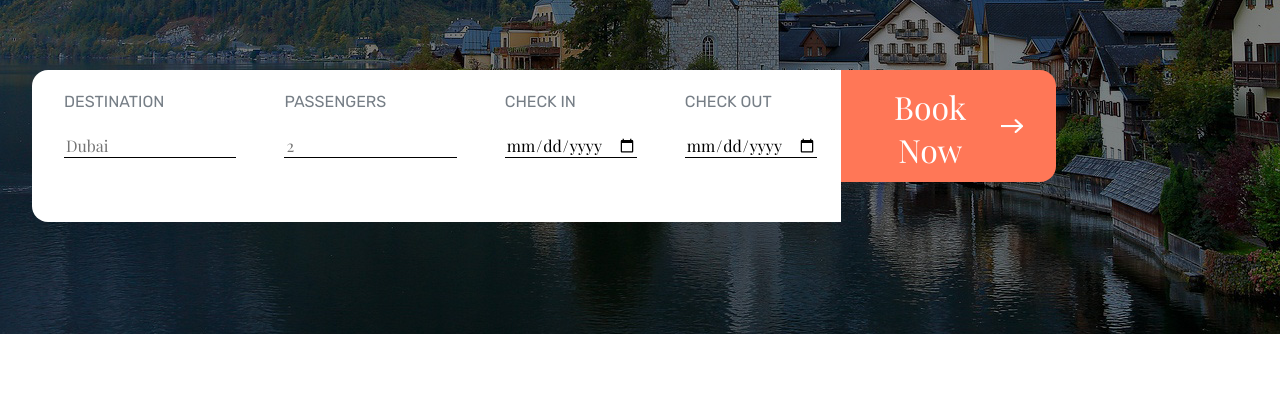
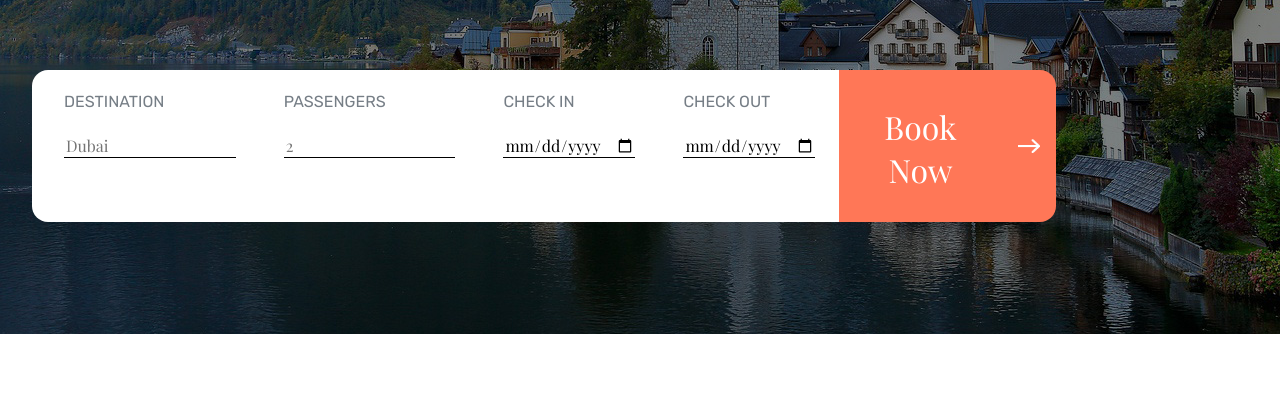
Before and after one commit to JoseAlbel/w1ch5-jose-albeldo, a website: page index.html in a window 1280 px wide. Shown: the part 369-780 px from the top of the page. Drawn offline with nearby package versions, Linux system fonts and the light colour scheme.

Commit message:
Adjust form position

```diff
--- a/sass/styles.scss
+++ b/sass/styles.scss
@@ -196,9 +196,11 @@
     padding-bottom: 5rem;
     form {
       margin: 2rem;
+      max-width: 20rem;
       @include desktop {
         width: 80%;
         display: flex;
+        max-width: 100%;
       }
     }
     .form-questions {
@@ -228,12 +230,13 @@
     }
     .form-button {
       background-color: rgb(255, 119, 87);
-      height: 7rem;
+      padding: 2rem 0;
       display: flex;
       justify-content: space-between;
       border-radius: 0 0 1rem 1rem;
       @include desktop {
         border-radius: 0 1rem 1rem 0;
+        padding: 0;
       }
       button {
         align-self: center;
@@ -244,6 +247,10 @@
         color: white;
         padding-left: 1.5rem;
         height: 75%;
+        @include desktop {
+          padding: 1rem;
+          margin-right: 0;
+        }
       }
       div {
         display: flex;
@@ -252,6 +259,9 @@
         img {
           width: 40%;
         }
+        @include desktop {
+          align-items: center;
+        }
       }
     }
   }
```
Also changed, not shown: styles.css, 1 other file.
